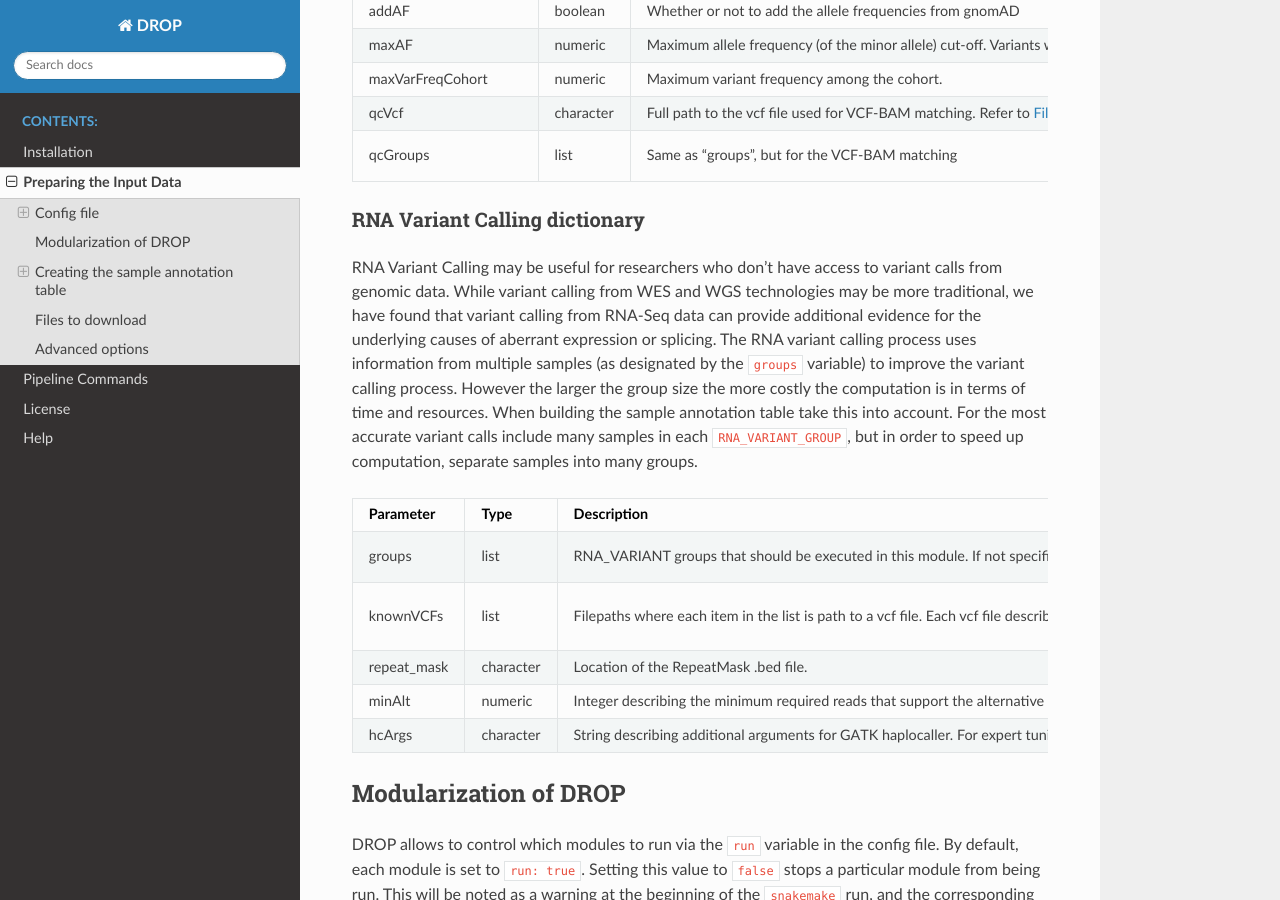
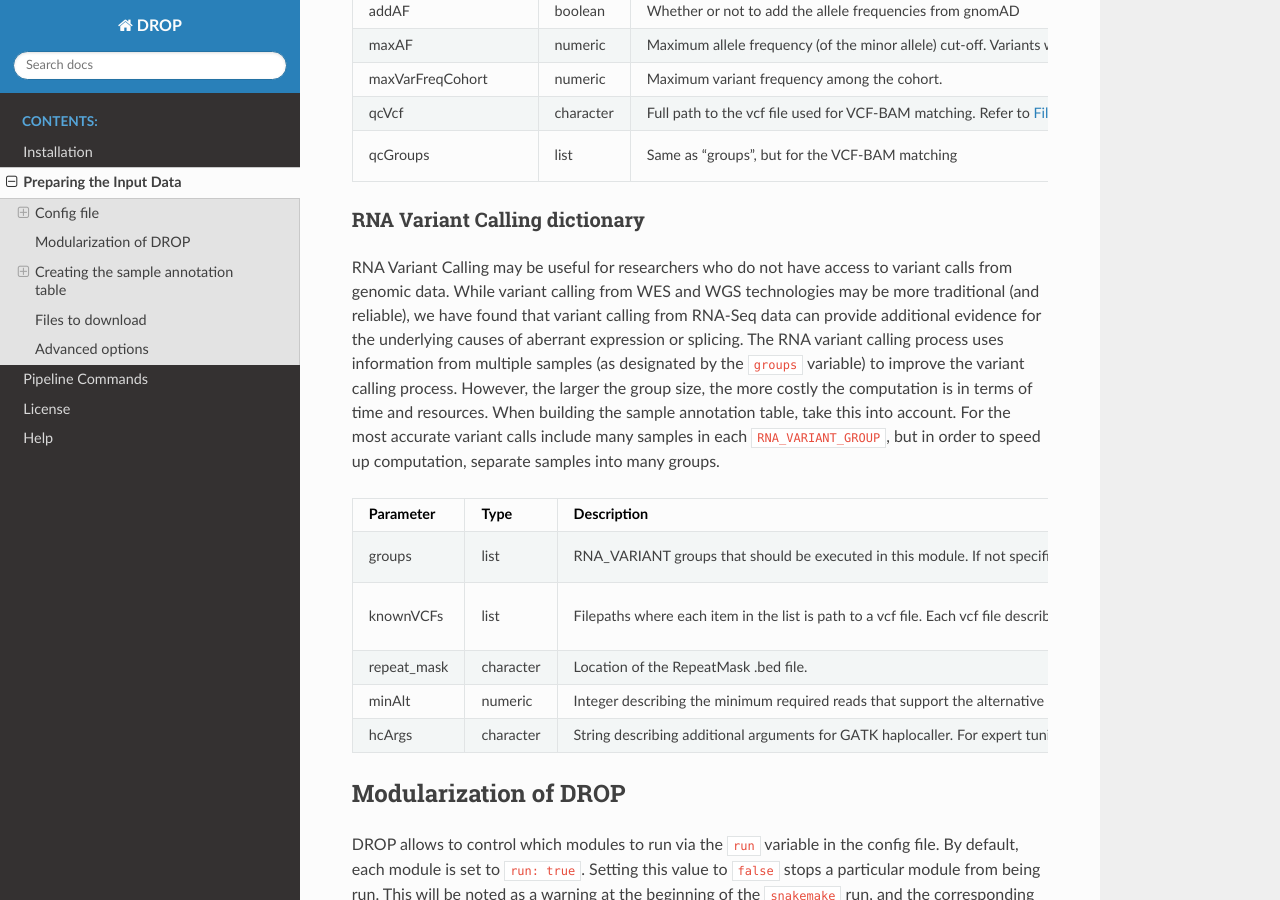
Before and after one commit to gagneurlab/drop, a Sphinx documentation site: the page built from docs/source/prepare.rst, in a window 1280 px wide and 900 px high, scrolled down 2786 px. Built offline with Sphinx 7.4.7 and the Read the Docs theme 2.0.0, drawn with Linux system fonts in a browser that asks for light colours.

Commit message:
Update prepare.rst

```diff
--- a/docs/source/prepare.rst
+++ b/docs/source/prepare.rst
@@ -131,8 +131,8 @@ qcGroups               list       Same as “groups”, but for the VCF-BAM matc
 
 RNA Variant Calling dictionary
 ++++++++++++++++++++++++++++++++++
-RNA Variant Calling may be useful for researchers who don't have access to variant calls from genomic data. While variant calling from WES and WGS technologies may be more traditional, we have found that variant calling from RNA-Seq data can provide additional evidence for the underlying causes of aberrant expression or splicing.
-The RNA variant calling process uses information from multiple samples (as designated by the ``groups`` variable) to improve the variant calling process. However the larger the group size the more costly the computation is in terms of time and resources. When building the sample annotation table take this into account. For the most accurate variant calls include many samples in each ``RNA_VARIANT_GROUP``, but in order to speed up computation, separate samples into many groups.
+RNA Variant Calling may be useful for researchers who do not have access to variant calls from genomic data. While variant calling from WES and WGS technologies may be more traditional (and reliable), we have found that variant calling from RNA-Seq data can provide additional evidence for the underlying causes of aberrant expression or splicing.
+The RNA variant calling process uses information from multiple samples (as designated by the ``groups`` variable) to improve the variant calling process. However, the larger the group size, the more costly the computation is in terms of time and resources. When building the sample annotation table, take this into account. For the most accurate variant calls include many samples in each ``RNA_VARIANT_GROUP``, but in order to speed up computation, separate samples into many groups.
 
 =====================  =========  =====================================================================================================================================================================  =========
 Parameter              Type       Description                                                                                                                                                                    Default/Examples
```
